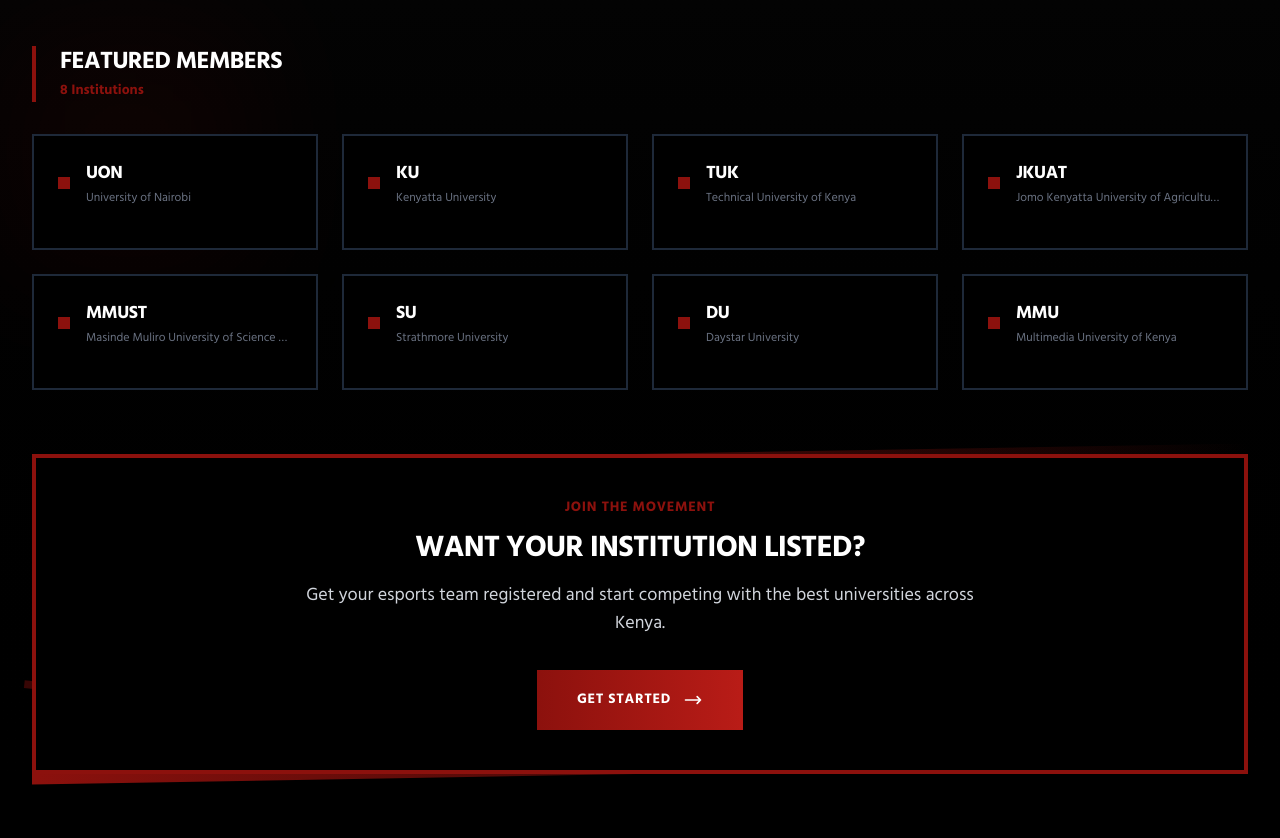
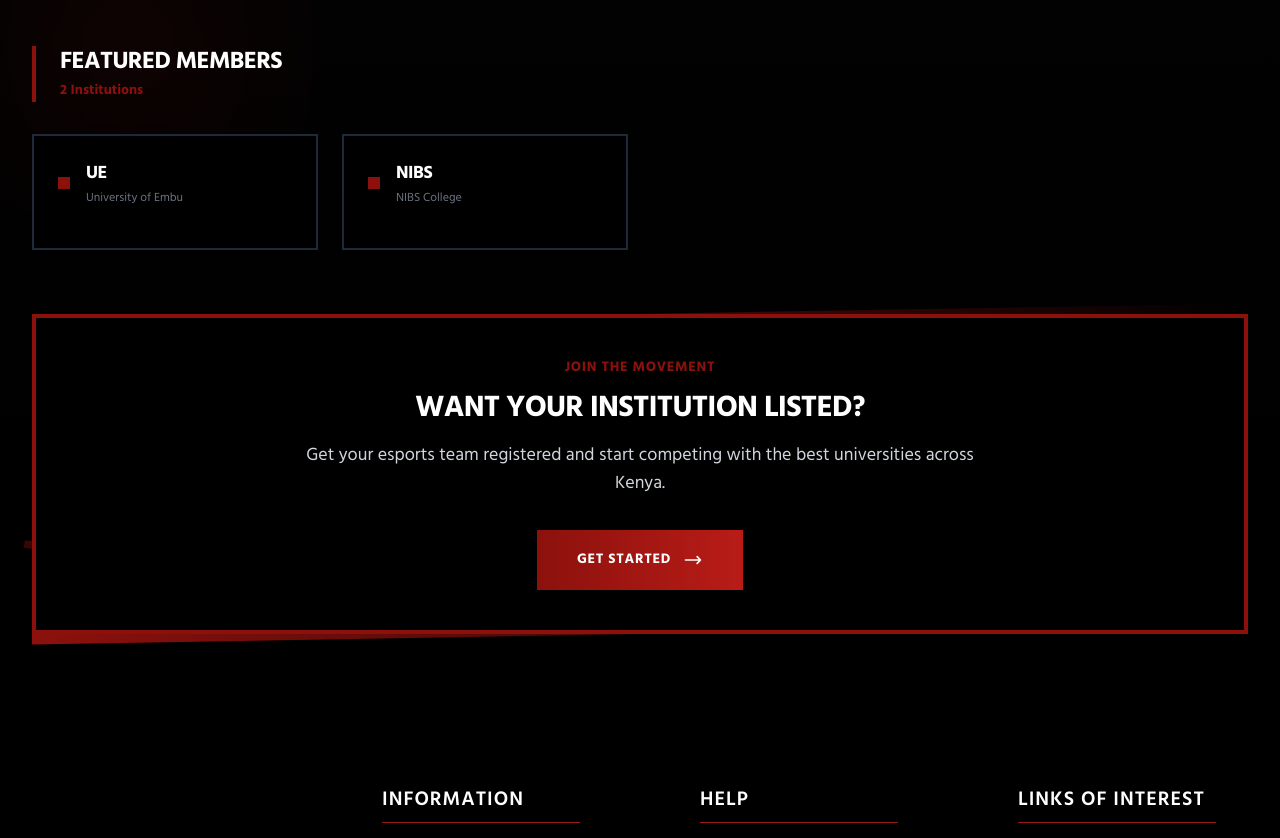
Before and after one commit to kweng-zz/Kenya-Varsity-Esports, a Next.js app: page /about in a window 1280 px wide. Shown: the part 3160-3998 px from the top of the page. Built offline with nearby package versions, Linux system fonts and the light colour scheme; no server answers.

Commit message:
universities apparently

```diff
--- a/src/components/pages/about/UniversityJoinSection.tsx
+++ b/src/components/pages/about/UniversityJoinSection.tsx
@@ -41,14 +41,9 @@
 ];
 
 const featuredUniversitiesData = [
-  { name: 'University of Nairobi', shortName: 'UoN' },
-  { name: 'Kenyatta University', shortName: 'KU' },
-  { name: 'Technical University of Kenya', shortName: 'TUK' },
-  { name: 'Jomo Kenyatta University of Agriculture and Technology', shortName: 'JKUAT' },
-  { name: 'Masinde Muliro University of Science and Technology', shortName: 'MMUST' },
-  { name: 'Strathmore University', shortName: 'SU' },
-  { name: 'Daystar University', shortName: 'DU' },
-  { name: 'Multimedia University of Kenya', shortName: 'MMU' },
+  { name: 'University of Embu', shortName: 'UE' },
+  { name: 'NIBS College', shortName: 'NIBS' },
+
 ];
 
 export const UniversityJoinSection = () => {
```
